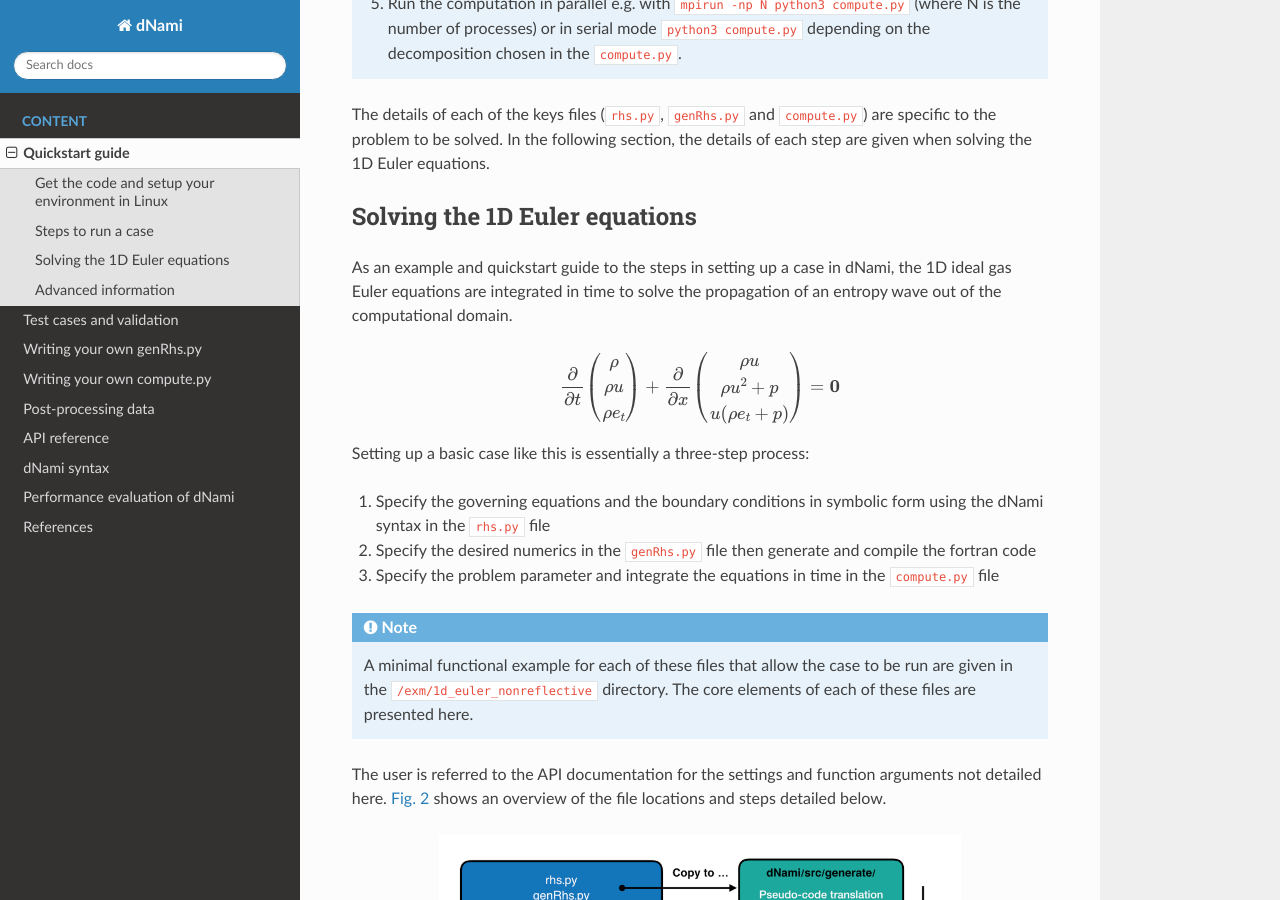
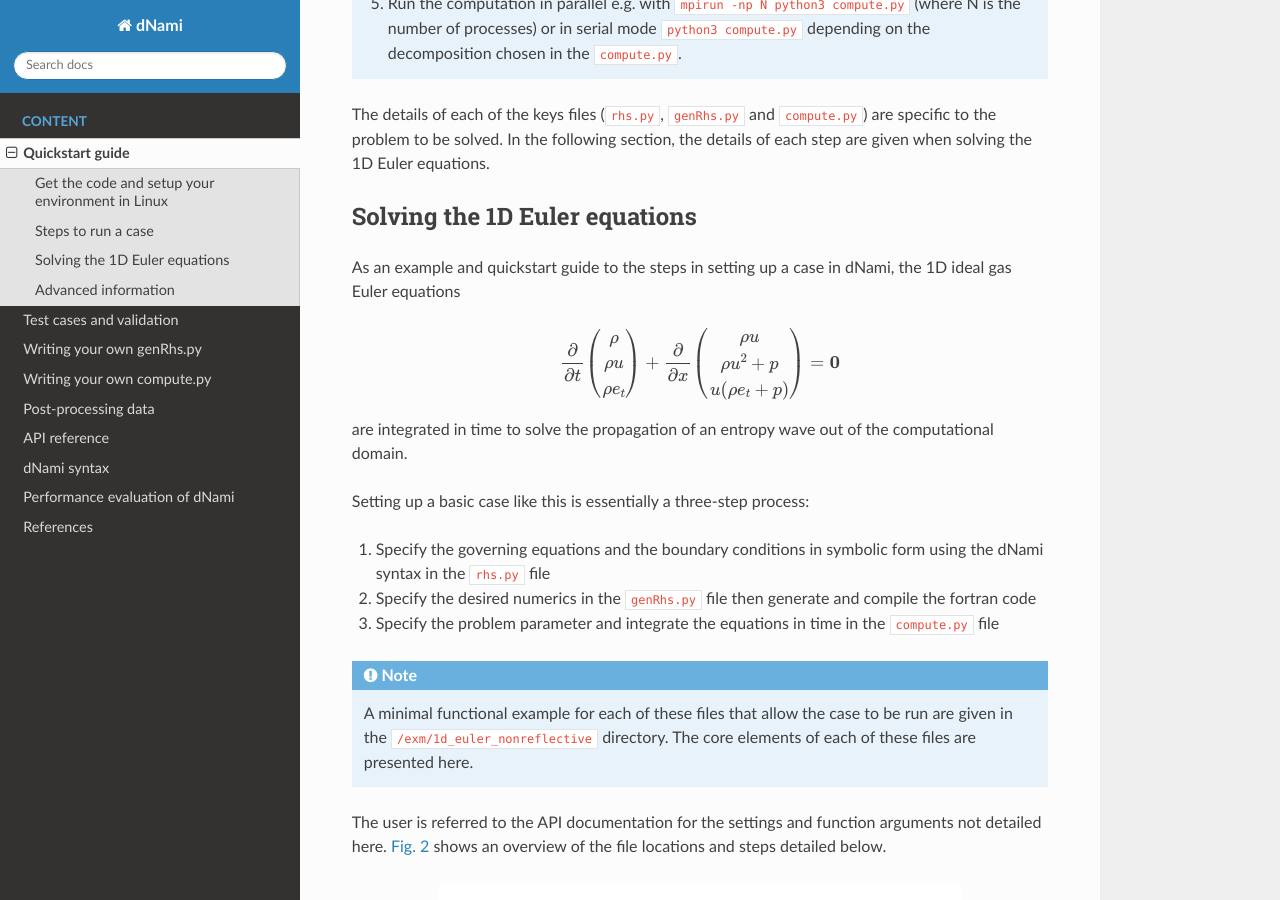
Before and after one commit to dNamiLab/dNami, a Sphinx documentation site: the page built from doc/usage/quickstart.rst, in a window 1280 px wide and 900 px high, scrolled down 1397 px. Built offline with Sphinx 7.4.7 and the Read the Docs theme 2.0.0, drawn with Linux system fonts in a browser that asks for light colours.

```diff
--- a/doc/usage/quickstart.rst
+++ b/doc/usage/quickstart.rst
@@ -70,11 +70,13 @@ The details of each of the keys files (``rhs.py``, ``genRhs.py`` and ``compute.p
 Solving the 1D Euler equations
 ------------------------------
 
-As an example and quickstart guide to the steps in setting up a case in dNami, the 1D ideal gas Euler equations are integrated in time to solve the propagation of an entropy wave out of the computational domain.
+As an example and quickstart guide to the steps in setting up a case in dNami, the 1D ideal gas Euler equations
 
 .. math::
 
    \dfrac{\partial }{\partial t} \begin{pmatrix} \rho  \\ \rho u  \\ \rho e_t \end{pmatrix}  + \dfrac{\partial }{\partial x} \begin{pmatrix} \rho u   \\ \rho u^2 + p   \\ u ( \rho e_t + p) \end{pmatrix}   = \mathbf{0}
+
+are integrated in time to solve the propagation of an entropy wave out of the computational domain.
 
 Setting up a basic case like this is essentially a three-step process:
 
@@ -107,18 +109,18 @@ To specify that we wish to advance them in conservative form, we refer to the co
 
 .. code-block:: python
 
-        consvar      = [2,3]
+        consvar = [2,3]
 
 
 To specify the right hand side, a dictionary of the flux divergence is created with the component-by-component contributions specified with the corresponding keys.  Note the use of the `[ ]_1x` syntax for the spatial derivative. The details of this syntax are given in XXX.
 
 .. code-block:: python
 
-        divF    = {
+        divF = {
                 'rho' : ' [ rho*u          ]_1x ',
                 'u'   : ' [ rho*u*u + p    ]_1x ',
                 'et'  : ' [ u*(rho*et + p) ]_1x ',
-                }
+               }
 
 Intermediate variables such as the pressure term ``p`` can be either replaced when the code is generated (via an alias) or computed during the time loop, stored and used when computing the right-hand side. In the current example, an alias for ``p`` is created using the ``varloc`` dictionary. This approach gives the user flexibility to store and output intermediate variables as well as test the impact of different combinations on computational efficiency.
 
@@ -127,15 +129,15 @@ Intermediate variables such as the pressure term ``p`` can be either replaced wh
         varloc = { 'e' : ' (et - 0.5_wp*u*u) ',                        #internal energy
                    'p' : ' delta*rho*e       ',                        #pressure
                    'c' : '( ( 1.0_wp + delta ) * p / rho  )**0.5_wp ', #isentropic speed of sound
-                   }
+                 }
 
 The constant coefficients involved in the equations (e.g. ``delta``) are declared at the start of the ``rhs.py`` file in the ``coefficients`` dictionary.
 
 .. code-block:: python
 
         coefficients = {
-                'delta' : 1, # R/Cv
-                }
+                         'delta' : 1, # R/Cv
+                       }
 
 Similarly, a separate set of equations for the boundary conditions can be symbolically specified in the ``rhs.py``. For instance, the 1D non-reflecting boundary conditions are implemented in this example using the following expression which gives the time-update of the rhs:
 
```
